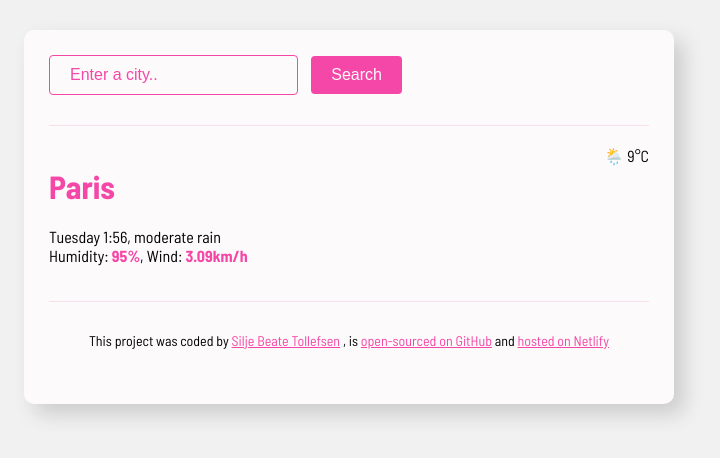
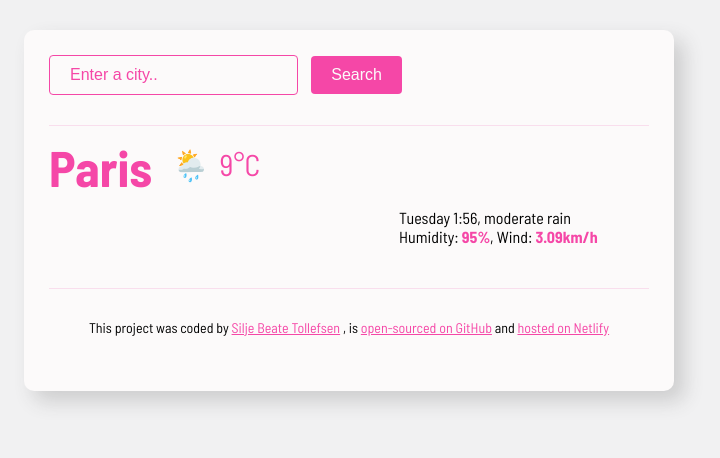
Before and after one commit to SiljeT81/weather-forecast-project, a plain HTML site: page index.html in a window 1280 px wide. Shown: the whole page, without its empty margins (291-1011 px from the left). Drawn offline with Linux system fonts and the light colour scheme; a web font is replaced by a local one.

Commit message:
Added classes to temperature icon, degrees and unit

```diff
--- a/index.html
+++ b/index.html
@@ -18,17 +18,19 @@
       </form>
     </header>
     <main>
-      <div class="weather-app-data">
       <div>
+      <div class="weather-app-main">
         <h1 class="weather-app-city">Paris</h1>
-        <p class="weather-details">
+        <div class="weather-temperature">
+        <div class="icon">🌦️</div>
+        <div class="degrees">9</div>
+        <div class="unit">°C</div>
+      </div>
+      </div>
+        <div class="weather-details">
         Tuesday 1:56, moderate rain <br />
         Humidity: <strong>95%</strong>, Wind: <strong>3.09km/h</strong>
-        </p>
-      </div>
-      <div>
-        🌦️ 9°C
-      </div>
+        </div>
       </div>
     </main>
     <footer>
--- a/src/styles.css
+++ b/src/styles.css
@@ -41,30 +41,58 @@ header {
 
 .weather-app-city {
   color: #f547a7;
+  margin: 10px 0;
+  font-size: 50px;
+  font-weight: 100px;
+  line-height: 22px;
 }
 
 main {
-    padding: 20px 0;
+  padding: 20px 0 100px 0;
 }
 
-.weather-app-data {
+.weather-app-main {
   display: flex;
-    justify-content: space-between;
+}
+
+.weather-details {
+  position: fixed;
+  margin: 20px 0 0 350px;
 }
 
 .weather-details strong {
   color: #f547a7;
 }
 
+.weather-temperature {
+  display: flex;
+  margin-left: 10px;
+}
+
+.icon {
+  font-size: 30px;
+  margin: 0 0 0 10px;
+}
+
+.degrees {
+  color: #f547a7;
+  font-size: 30px;
+  margin: 0 0 0 10px;
+}
+
+.unit {
+  color: #f547a7;
+  font-size: 30px;
+  margin: 0;
+}
+
 a {
   color: #f547a7;
 }
-
 
 footer {
   border-top: 1px solid #f9deed;
   padding: 30px 0;
   text-align: center;
   font-size: 14px;
-
 }
```
Lines whose indentation alone changed are shown as unchanged.
